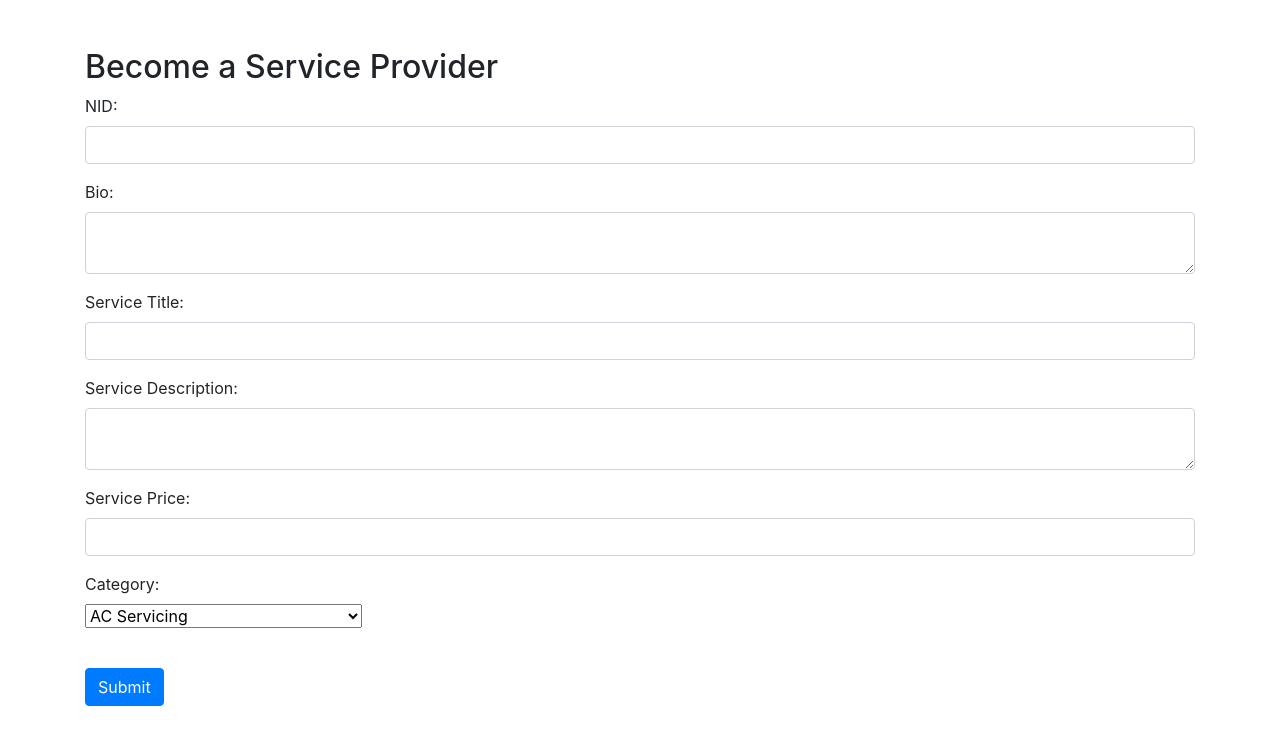
After one commit to Mahadi-Irl/CSE471_Lab_Project, a Flask app: page /containform in a window 1280 px wide. The commit adds this page. Shown: the top 745 px of the page. Run offline with Flask 3, Linux system fonts and the light colour scheme; some libraries are stand-ins or nearby versions.

Commit message:
first push

```diff
--- a/flaskapp/routes.py
+++ b/flaskapp/routes.py
@@ -1,8 +1,9 @@
 from flask import render_template, url_for, flash, redirect, request
 from flaskapp import app, db, bcrypt
 from flaskapp.forms import RegistrationForm, LoginForm
-from flaskapp.models import User, ServiceProvider, ServiceOrder, Service, ServiceProviderService
+from flaskapp.models import User, ServiceProvider, ServiceOrder, Service, ServiceProviderService, CategoryEnum
 from flask_login import login_user, current_user, logout_user, login_required
+from enum import Enum
 
 
 @app.route("/")
@@ -46,6 +47,57 @@ def login():
             flash('Login Unsuccessful. Please check email and password', 'danger')
     return render_template('login.html', title='Login', form=form)
 
+@app.route('/join')
+def join():
+    return redirect(url_for('containform'))
+
+@app.route("/containform")
+def containform():
+    return render_template("createServiceProviderprofileform.html")
+
+@app.route('/become_service_provider', methods=['GET', 'POST'])
+@login_required
+def become_service_provider():
+    if request.method == 'POST':
+        nid = request.form.get('nid')
+        bio = request.form.get('bio')
+        title = request.form.get('title')
+        description = request.form.get('description')
+        ser_price = request.form.get('ser_price')
+        category = request.form.get('category')
+
+
+        if not nid or not bio or not title or not description or not ser_price or not category:
+            flash('All fields are required.', 'danger')
+            return redirect(url_for('become_service_provider'))
+
+        # Create and save the service provider
+        service_provider = ServiceProvider(id=current_user.id, nid=nid, bio=bio)
+        db.session.add(service_provider)
+        db.session.commit()
+
+        # Create and save the service with the selected category
+        service = Service(
+            title=title,
+            description=description,
+            ser_price=ser_price,
+            user_id=current_user.id,
+            provider_id=current_user.id,
+            ratings = 1,
+            category=category  # Store the selected category
+        )
+        db.session.add(service)
+        db.session.commit()
+
+        flash('You are now a service provider!', 'success')
+        return redirect(url_for('home'))
+
+
+
+
+
+
+
 
 @app.route("/logout")
 def logout():
--- /dev/null
+++ b/flaskapp/templates/createServiceProviderprofileform.html
@@ -0,0 +1,52 @@
+<!DOCTYPE html>
+<html lang="en">
+<head>
+    <meta charset="UTF-8">
+    <meta name="viewport" content="width=device-width, initial-scale=1.0">
+    <title>Become a Service Provider</title>
+    <link rel="stylesheet" href="https://maxcdn.bootstrapcdn.com/bootstrap/4.0.0/css/bootstrap.min.css">
+</head>
+<body>
+    <div class="container">
+        <h2 class="mt-5">Become a Service Provider</h2>
+        <form method="POST" action="{{ url_for('become_service_provider') }}">
+            <div class="form-group">
+                <label for="nid">NID:</label>
+                <input type="text" class="form-control" id="nid" name="nid" required>
+            </div>
+            <div class="form-group">
+                <label for="bio">Bio:</label>
+                <textarea class="form-control" id="bio" name="bio" required></textarea>
+            </div>
+            <div class="form-group">
+                <label for="title">Service Title:</label>
+                <input type="text" class="form-control" id="title" name="title" required>
+            </div>
+            <div class="form-group">
+                <label for="description">Service Description:</label>
+                <textarea class="form-control" id="description" name="description" required></textarea>
+            </div>
+            <div class="form-group">
+                <label for="ser_price">Service Price:</label>
+                <input type="number" class="form-control" id="ser_price" name="ser_price" required>
+            </div>
+            <div class="form-group">
+                <label for="category">Category:</label><br>
+        <select id="category" name="category" required>
+            <option value="ELECTRONICS">AC Servicing</option>
+            <option value="FASHION">Salon Care</option>
+            <option value="HOME">Home Cleaning</option>
+            <option value="BOOKS">Plumbing and Stationary Services</option>
+            <option value="SPORTS">Home Shifting Services</option>
+        </select><br><br>
+            </div>
+            <button type="submit" class="btn btn-primary">Submit</button>
+        </form>
+    </div>
+
+    <!-- Optional JavaScript -->
+    <script src="https://code.jquery.com/jquery-3.2.1.slim.min.js" integrity="sha384-KJ3o2DKtIkvYIK3UENzmM7KCkRr/rE9/Qpg6aAZGJwFDMVNA/GpGFF93hXpG5KkN" crossorigin="anonymous"></script>
+    <script src="https://cdnjs.cloudflare.com/ajax/libs/popper.js/1.12.9/umd/popper.min.js" integrity="sha384-ApNbgh9B+Y1QKtv3Rn7W3mgPxhU9K/ScQsAP7hUibX39j7fakFPskvXusvfa0b4Q" crossorigin="anonymous"></script>
+    <script src="https://maxcdn.bootstrapcdn.com/bootstrap/4.0.0/js/bootstrap.min.js" integrity="sha384-JZR6Spejh4U02d8jOt6vLEHfe/JQGiRRSQQxSfFWpi1MquVdAyjUar5+76PVCmYl" crossorigin="anonymous"></script>
+</body>
+</html>
--- a/flaskapp/templates/layout.html
+++ b/flaskapp/templates/layout.html
@@ -33,10 +33,14 @@
             <div class="navbar-nav">
               {% if current_user.is_authenticated %}
                 <a class="nav-item nav-link" href="{{ url_for('account') }}">Account</a>
+                <a class="nav-item nav-link" href="{{ url_for('join') }}">join</a>
                 <a class="nav-item nav-link" href="{{ url_for('logout') }}">Logout</a>
               {% else %}
                 <a class="nav-item nav-link" href="{{ url_for('login') }}">Login</a>
+
                 <a class="nav-item nav-link" href="{{ url_for('register') }}">Register</a>
+
+
               {% endif %}
             </div>
           </div>
```
Also changed, not shown: flaskapp/models.py (+8 -8 lines), instance/site.db.
